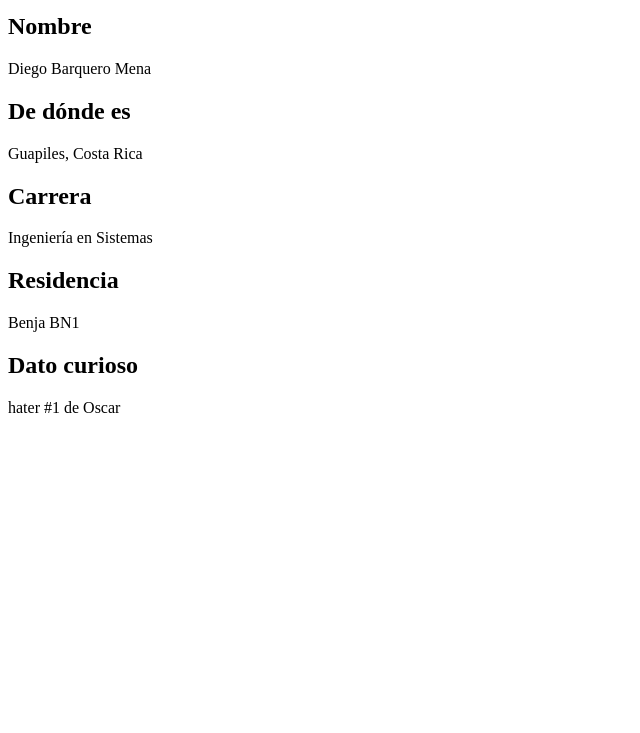
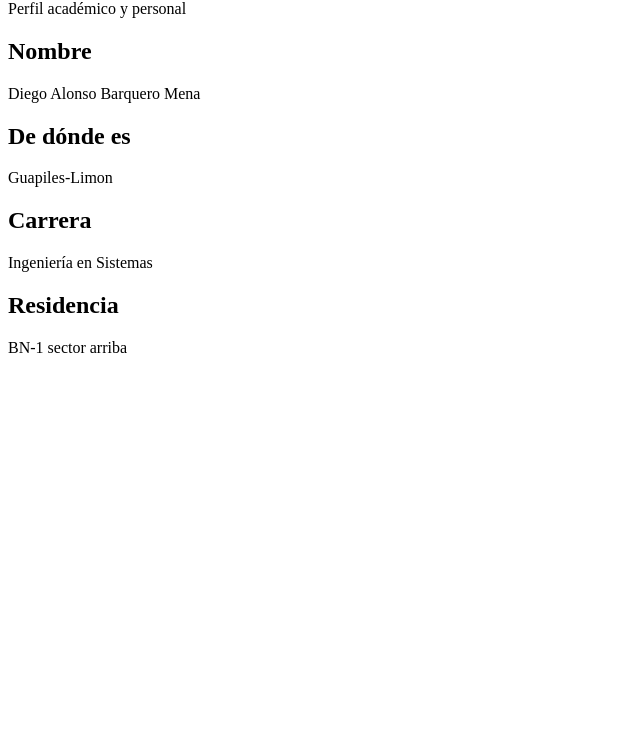
Before and after one commit to DiegohS1230/super-duper-broccoli, a plain HTML site: page index.html in a window 1280 px wide. Shown: the part 67-800 px from the top of the page, without its empty margins (0-640 px from the left). Drawn offline with Linux system fonts and the light colour scheme.

Commit message:
Refactor index.html structure and contentPrube

```diff
--- a/index.html
+++ b/index.html
@@ -1,26 +1,41 @@
 <!DOCTYPE html>
 <html lang="es">
 <head>
-    <meta charset="UTF-8">
-    <meta name="viewport" content="width=device-width, initial-scale=1.0">
+    <meta charset="UTF-8" />
+    <meta name="viewport" content="width=device-width, initial-scale=1.0" />
     <title>Información Personal</title>
+    <link rel="stylesheet" href="styles.css" />
 </head>
-<body>
-    <h1>Información Personal</h1>
+<body class="page">
+    <main class="profile">
+        <section class="card">
+            <header class="card__header">
+                <h1 class="card__title">Información Personal</h1>
+                <p class="card__subtitle">Perfil académico y personal</p>
+            </header>
 
-    <h2>Nombre</h2>
-    <p>Diego Barquero Mena</p>
+            <div class="info-list">
+                <article class="info-item">
+                    <h2 class="info-item__title">Nombre</h2>
+                    <p class="info-item__text">Diego Alonso Barquero Mena</p>
+                </article>
 
-    <h2>De dónde es</h2>
-    <p>Guapiles, Costa Rica</p>
+                <article class="info-item">
+                    <h2 class="info-item__title">De dónde es</h2>
+                    <p class="info-item__text">Guapiles-Limon</p>
+                </article>
 
-    <h2>Carrera</h2>
-    <p>Ingeniería en Sistemas</p>
+                <article class="info-item">
+                    <h2 class="info-item__title">Carrera</h2>
+                    <p class="info-item__text">Ingeniería en Sistemas</p>
+                </article>
 
-    <h2>Residencia</h2>
-    <p>Benja BN1</p>
-
-    <h2>Dato curioso</h2>
-    <p>hater #1 de Oscar</p>
+                <article class="info-item">
+                    <h2 class="info-item__title">Residencia</h2>
+                    <p class="info-item__text">BN-1 sector arriba</p>
+                </article>
+            </div>
+        </section>
+    </main>
 </body>
 </html>
```
